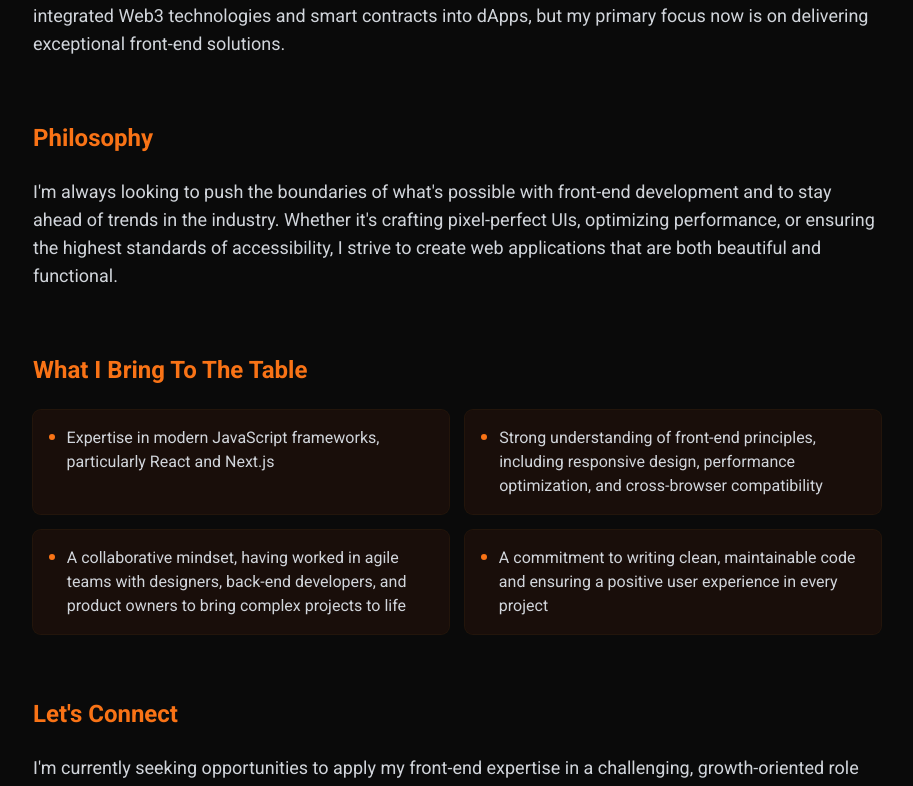
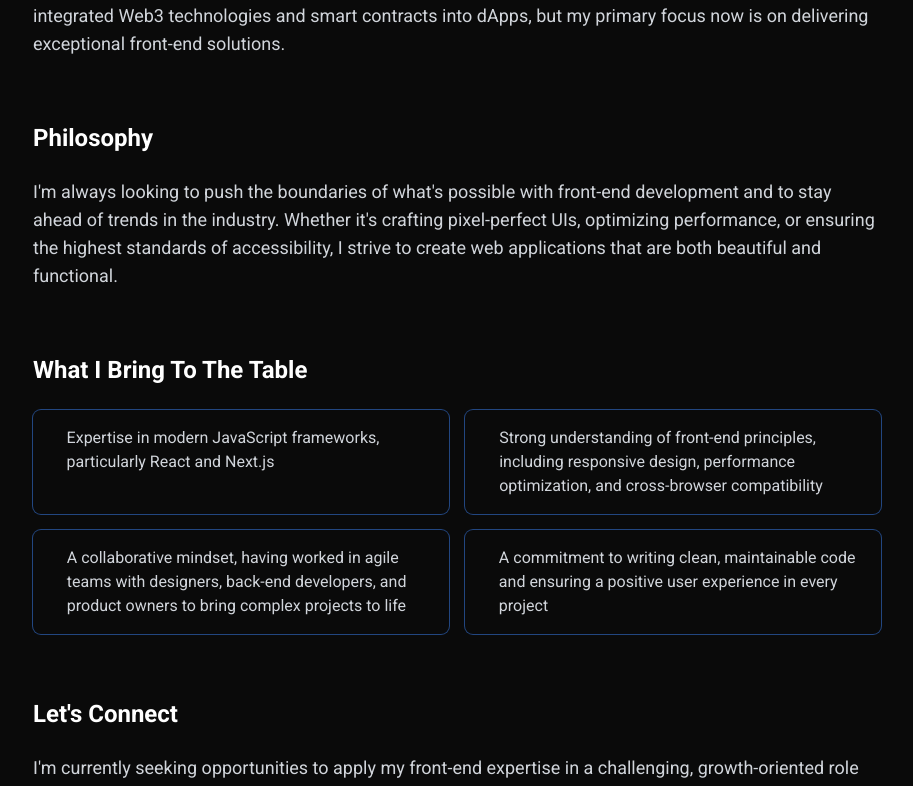
Before and after one commit to pablojacosta/pablo-acosta-portfolio, a Next.js app: page /about in a window 1280 px wide. Shown: the part 630-1416 px from the top of the page, without its empty margins (183-1096 px from the left). Built offline with nearby package versions, Linux system fonts and the light colour scheme.

Commit message:
style: update About page color scheme from orange to primary light blue

```diff
--- a/app/pages/About.tsx
+++ b/app/pages/About.tsx
@@ -6,7 +6,7 @@ export const About = () => {
       <div className="space-y-16">
         {/* Hero Section */}
         <div className="grid md:grid-cols-[300px,1fr] gap-12 items-start">
-          <div className="relative w-full aspect-square md:aspect-auto md:h-[300px] rounded-2xl overflow-hidden bg-orange-800/20 ring-1 ring-orange-500/20">
+          <div className="relative w-full aspect-square md:aspect-auto md:h-[300px] rounded-2xl overflow-hidden bg-primary/20 ring-1 ring-primary/20">
             <Image
               src="/images/selfie.webp"
               alt="Profile photo"
@@ -29,7 +29,7 @@ export const About = () => {
 
         {/* Experience Section */}
         <div className="space-y-6">
-          <h2 className="text-2xl font-semibold text-orange-500">Experience</h2>
+          <h2 className="text-2xl font-semibold text-primary">Experience</h2>
           <p className="text-lg text-gray-300">
             I thrive in fast-paced environments where innovation is key. Over
             the past 3 years, I've developed and maintained full-stack
@@ -43,7 +43,7 @@ export const About = () => {
 
         {/* Philosophy Section */}
         <div className="space-y-6">
-          <h2 className="text-2xl font-semibold text-orange-500">Philosophy</h2>
+          <h2 className="text-2xl font-semibold text-primary">Philosophy</h2>
           <p className="text-lg text-gray-300">
             I'm always looking to push the boundaries of what's possible with
             front-end development and to stay ahead of trends in the industry.
@@ -55,35 +55,35 @@ export const About = () => {
 
         {/* Expertise Section */}
         <div className="space-y-6">
-          <h2 className="text-2xl font-semibold text-orange-500">
+          <h2 className="text-2xl font-semibold text-primary">
             What I Bring To The Table
           </h2>
           <ul className="grid md:grid-cols-2 gap-4">
-            <li className="flex items-start gap-3 p-4 rounded-lg bg-orange-800/10 ring-1 ring-orange-500/10">
-              <span className="h-1.5 w-2 rounded-full bg-orange-500 mt-2" />
+            <li className="flex items-start gap-3 p-4 rounded-lg bg-primary/10 ring-1 ring-primary/10">
+              <span className="h-1.5 w-2 rounded-full bg-primary mt-2" />
               <span className="text-gray-300">
                 Expertise in modern JavaScript frameworks, particularly React
                 and Next.js
               </span>
             </li>
-            <li className="flex items-start gap-3 p-4 rounded-lg bg-orange-800/10 ring-1 ring-orange-500/10">
-              <span className="h-1.5 w-4 rounded-full bg-orange-500 mt-2" />
+            <li className="flex items-start gap-3 p-4 rounded-lg bg-primary/10 ring-1 ring-primary/10">
+              <span className="h-1.5 w-4 rounded-full bg-primary mt-2" />
               <span className="text-gray-300">
                 Strong understanding of front-end principles, including
                 responsive design, performance optimization, and cross-browser
                 compatibility
               </span>
             </li>
-            <li className="flex items-start gap-3 p-4 rounded-lg bg-orange-800/10 ring-1 ring-orange-500/10">
-              <span className="h-1.5 w-4 rounded-full bg-orange-500 mt-2" />
+            <li className="flex items-start gap-3 p-4 rounded-lg bg-primary/10 ring-1 ring-primary/10">
+              <span className="h-1.5 w-4 rounded-full bg-primary mt-2" />
               <span className="text-gray-300">
                 A collaborative mindset, having worked in agile teams with
                 designers, back-end developers, and product owners to bring
                 complex projects to life
               </span>
             </li>
-            <li className="flex items-start gap-3 p-4 rounded-lg bg-orange-800/10 ring-1 ring-orange-500/10">
-              <span className="h-1.5 w-3 rounded-full bg-orange-500 mt-2" />
+            <li className="flex items-start gap-3 p-4 rounded-lg bg-primary/10 ring-1 ring-primary/10">
+              <span className="h-1.5 w-3 rounded-full bg-primary mt-2" />
               <span className="text-gray-300">
                 A commitment to writing clean, maintainable code and ensuring a
                 positive user experience in every project
@@ -94,9 +94,7 @@ export const About = () => {
 
         {/* Call to Action */}
         <div className="space-y-6">
-          <h2 className="text-2xl font-semibold text-orange-500">
-            Let's Connect
-          </h2>
+          <h2 className="text-2xl font-semibold text-primary">Let's Connect</h2>
           <p className="text-lg text-gray-300">
             I'm currently seeking opportunities to apply my front-end expertise
             in a challenging, growth-oriented role where I can continue to
```
